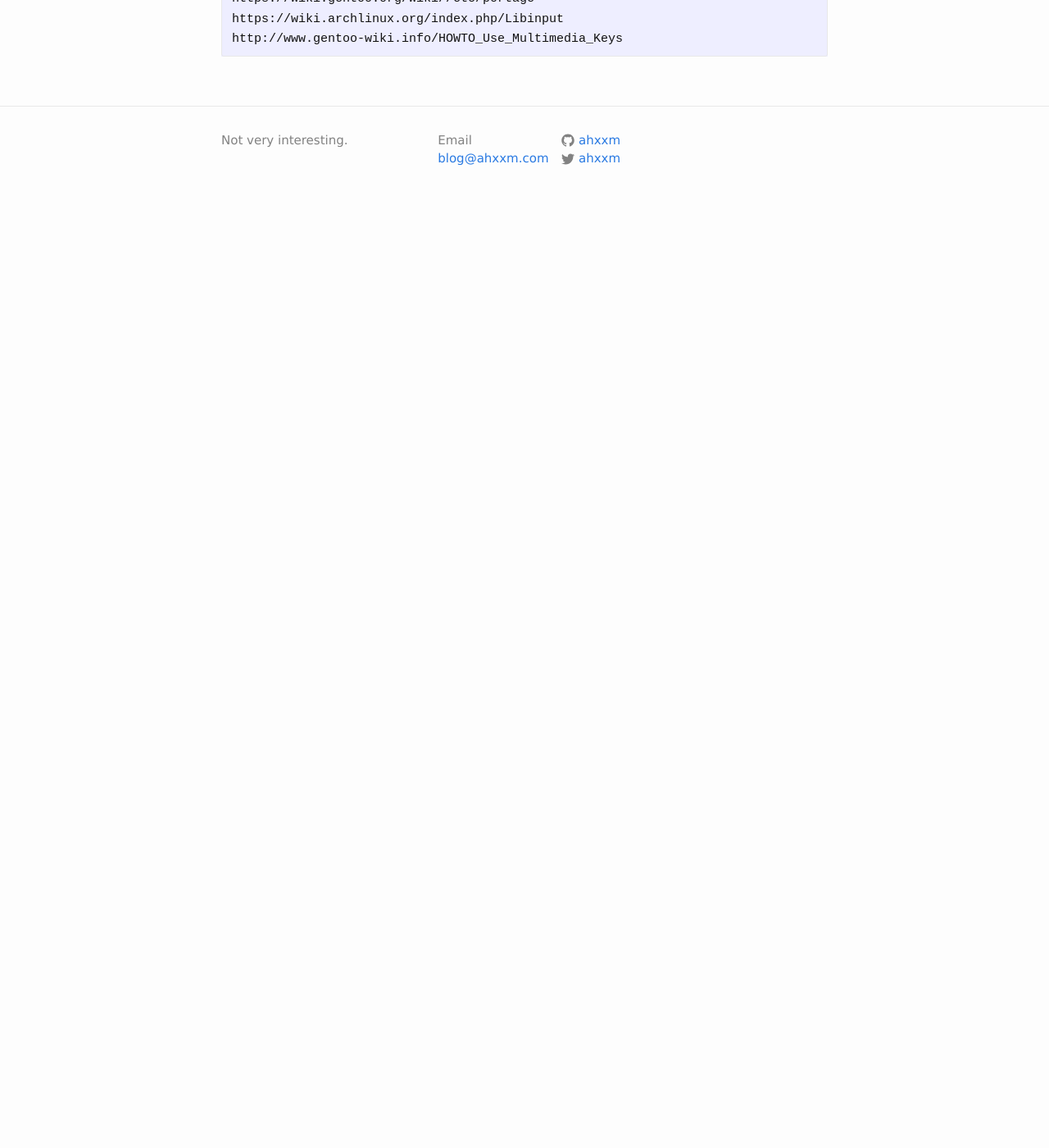
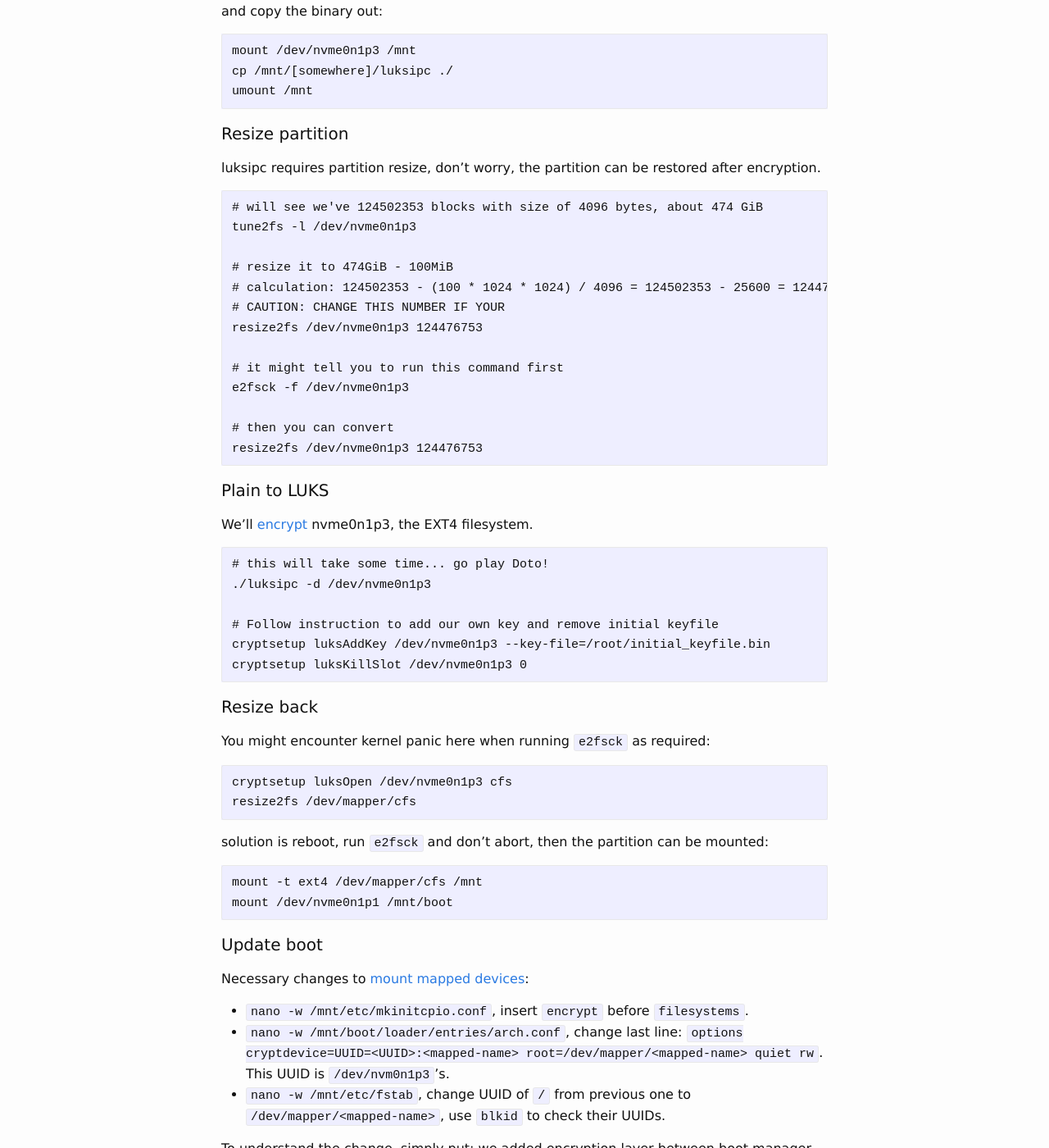
Before and after one commit to ahxxm/ahxxm.github.io, a Jekyll site: the page built from _posts/2016-04-19-arch-xps-9550.md, in a window 1280 px wide and 1400 px high, scrolled down 12946 px. Shown: the whole window at 82% size. Built offline with Jekyll 4.4.1, drawn with Linux system fonts in a browser that asks for light colours; before the commit the page ends 13211 px from its top, so only the background shows below that; some of the changed text lies outside the part shown.

Commit message:
Full disk encryption (#4)
* add full disk encryption

* fix indent, update toc

* add missing command

```diff
--- a/_posts/2016-04-19-arch-xps-9550.md
+++ b/_posts/2016-04-19-arch-xps-9550.md
@@ -41,15 +41,21 @@ categories:
     - [Shadowsocks](#shadowsocks)
     - [Bumblebee](#bumblebee)
     - [Chinese Input method](#chinese-input-method)
+    - [Full encrypt exisitng system](#full-encrypt-exisitng-system)
+      - [Prepare](#prepare-1)
+      - [Resize partition](#resize-partition)
+      - [Plain to LUKS](#plain-to-luks)
+      - [Resize back](#resize-back)
+      - [Update boot](#update-boot)
+      - [Update kernel](#update-kernel)
   - [TODO](#todo)
   - [Refs](#refs)
-
-<!-- END doctoc generated TOC please keep comment here to allow auto update -->
 
 
 # Archlinux on Dell XPS 15 9550
 
 Trying to be a thorough guide.
+
 
 ## Notes for Gentoo user
 
@@ -72,6 +78,8 @@ Enter BIOS(press `F2` on boot, press `F12` to choose boot media):
 Installation USB can be created by [rufus](https://rufus.akeo.ie/) on Windows, or `dd` on OS X.(Tip: `dd` of to rdisk will speed up writing)
 
 ### Partition
+
+**Full-disk encryption should be setup during installation, not after, follow [this](https://wiki.archlinux.org/index.php/Dm-crypt/Encrypting_an_entire_system) for a better setup of partition.**
 
 NVMe SSD has label `/dev/nvme0n1`, I have split 512G into 3 partitions:
 
@@ -531,6 +539,96 @@ Append this to `~/.config/i3/config` to make it auto start:
     exec_always ibus-daemon -drx
 
 
+### Full encrypt exisitng system
+
+It's strongly recommended to setup luks during partitioning, however I forgot to do that.
+
+#### Prepare
+
+Compile [luksipc](https://johndoe31415.github.io/luksipc/usage.html) on system.
+
+**Make a full cold backup using Acronis, I mean it.**
+
+Then boot from ISO, **press `e`, append `acpi=off` then enter installation environtment.** (I got kernel panic without this option.)
+
+and copy the binary out:
+
+    mount /dev/nvme0n1p3 /mnt
+    cp /mnt/[somewhere]/luksipc ./
+    umount /mnt
+
+#### Resize partition
+
+luksipc requires partition resize, don't worry, the partition can be restored after encryption.
+
+    # will see we've 124502353 blocks with size of 4096 bytes, about 474 GiB
+    tune2fs -l /dev/nvme0n1p3
+
+    # resize it to 474GiB - 100MiB
+    # calculation: 124502353 - (100 * 1024 * 1024) / 4096 = 124502353 - 25600 = 124476753
+    # CAUTION: CHANGE THIS NUMBER IF YOUR
+    resize2fs /dev/nvme0n1p3 124476753
+
+    # it might tell you to run this command first
+    e2fsck -f /dev/nvme0n1p3
+
+    # then you can convert
+    resize2fs /dev/nvme0n1p3 124476753
+
+#### Plain to LUKS
+
+We'll [encrypt](http://www.johannes-bauer.com/linux/luksipc/#anchor09) nvme0n1p3, the EXT4 filesystem.
+
+    # this will take some time... go play Doto!
+    ./luksipc -d /dev/nvme0n1p3
+
+    # Follow instruction to add our own key and remove initial keyfile
+    cryptsetup luksAddKey /dev/nvme0n1p3 --key-file=/root/initial_keyfile.bin
+    cryptsetup luksKillSlot /dev/nvme0n1p3 0
+
+#### Resize back
+
+You might encounter kernel panic here when running `e2fsck` as required:
+
+    cryptsetup luksOpen /dev/nvme0n1p3 cfs
+    resize2fs /dev/mapper/cfs
+
+solution is reboot, run `e2fsck` and don't abort, then the partition can be mounted:
+
+    mount -t ext4 /dev/mapper/cfs /mnt
+    mount /dev/nvme0n1p1 /mnt/boot
+
+#### Update boot
+
+Necessary changes to [mount mapped devices](https://wiki.archlinux.org/index.php/Dm-crypt/Encrypting_an_entire_system#Mounting_the_devices):
+
+- `nano -w /mnt/etc/mkinitcpio.conf`, insert `encrypt` before `filesystems`.
+- `nano -w /mnt/boot/loader/entries/arch.conf`, change last line: `options cryptdevice=UUID=<UUID>:<mapped-name> root=/dev/mapper/<mapped-name> quiet rw`. This UUID is `/dev/nvm0n1p3`'s.
+- `nano -w /mnt/etc/fstab`, change UUID of `/` from previous one to `/dev/mapper/<mapped-name>`, use `blkid` to check their UUIDs.
+
+To understand the change, simply put: we added encryption layer between boot manager and filesystem, previous route was bootctl->filesystem, now it's bootctl-(enter password)->mappedfs->filesystem. Boot manager needs origin UUID to prompt password and decrypt, fstab need mapped UUID.
+
+#### Update kernel
+
+We've modified `mkinitcpio.conf`, so:
+
+    mount -t proc proc /mnt/proc
+    mount --rbind /sys /mnt/sys
+    mount --make-rslave /mnt/sys
+    mount --rbind /dev /mnt/dev
+    mount --make-rslave /mnt/dev
+
+    chroot /mnt
+    mkinitcpio -p linux
+
+Reboot, all done!
+
+    exit
+    umount -R /mnt/boot
+    umount -R /mnt
+    cryptsetup close cfs
+    reboot
+
 ## TODO
 
 Three minor things:
```
